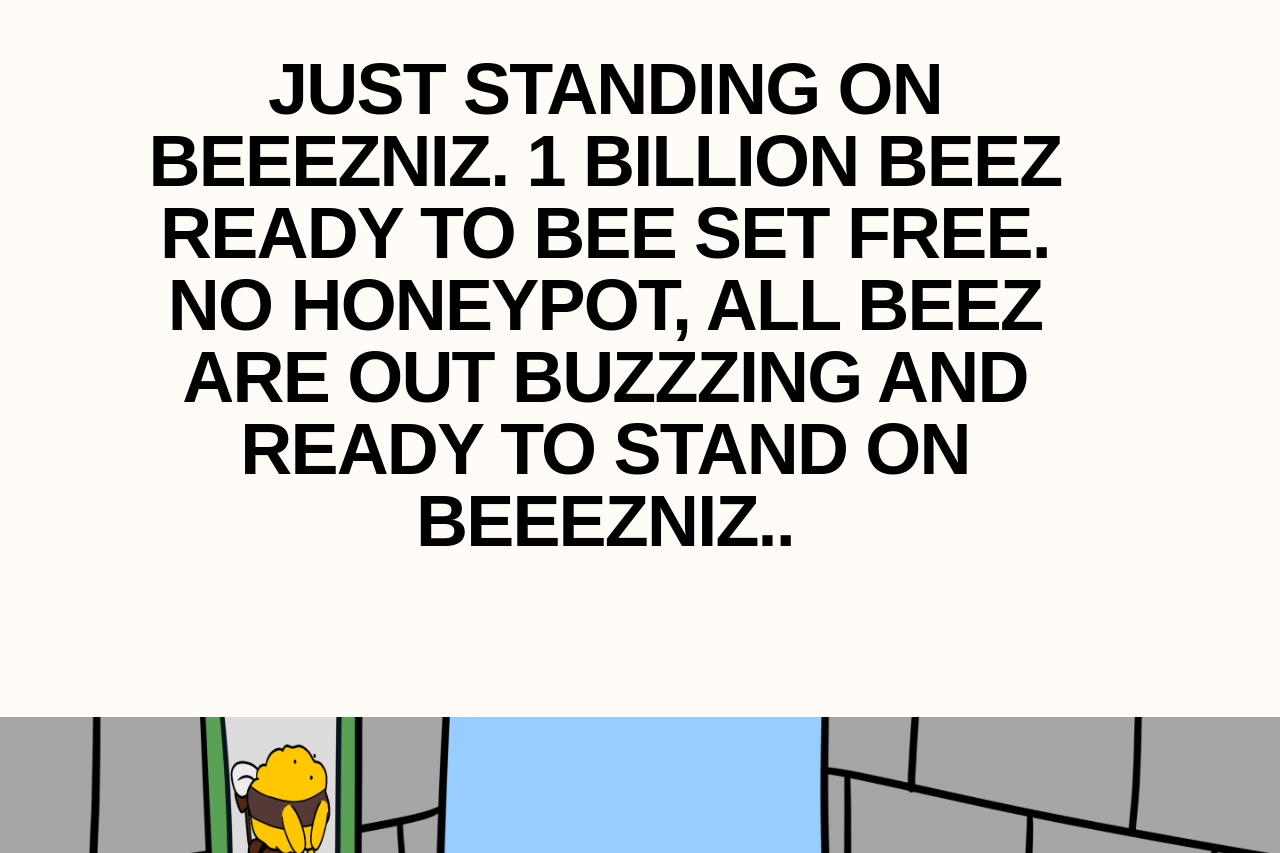
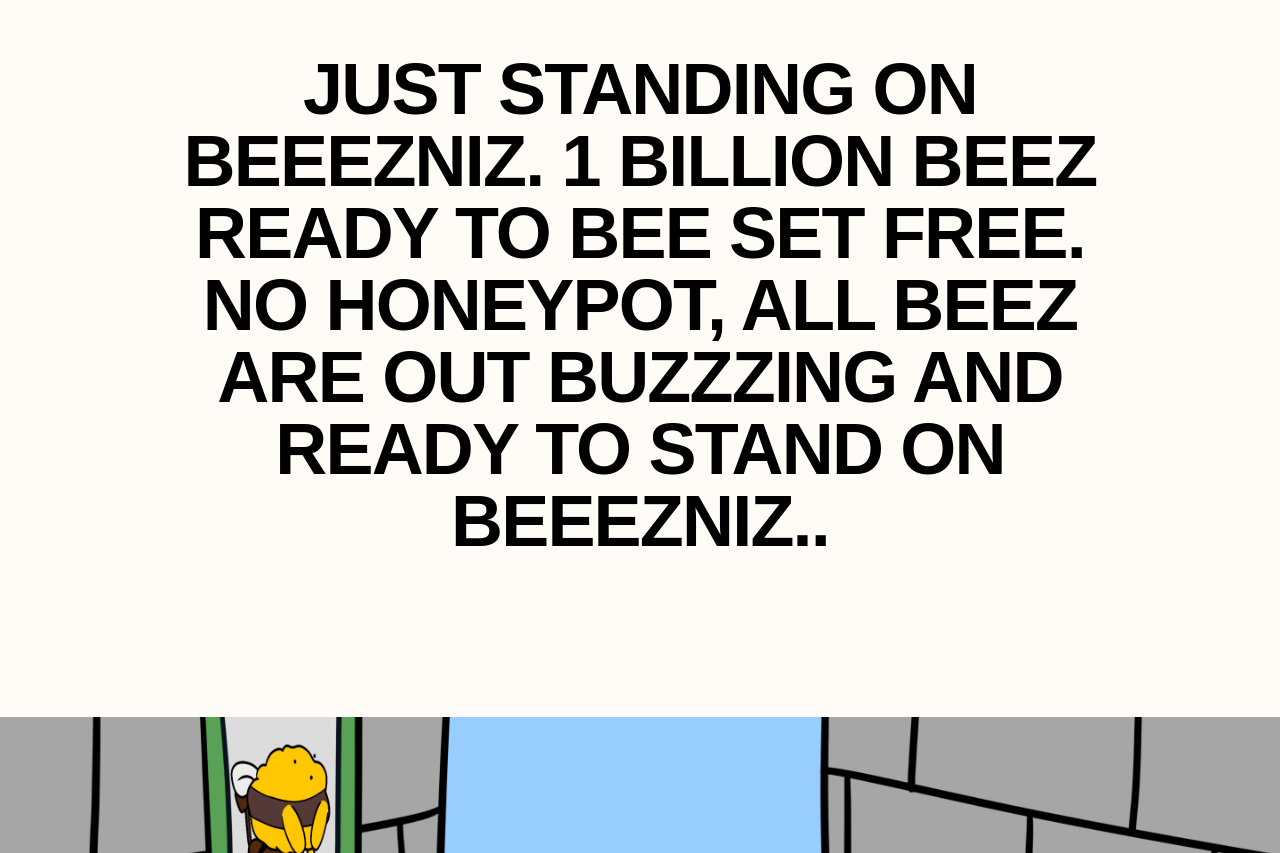
Before and after one commit to nachtstern3476/beezniz, a website built with Vite: page index.html in a window 1280 px wide. Shown: the part 1758-2611 px from the top of the page. Built offline with nearby package versions, Linux system fonts and the light colour scheme; files whose address does not match are found by name.

Commit message:
update mx auto

```diff
--- a/index.html
+++ b/index.html
@@ -71,7 +71,7 @@
         <section class="bg-white px-20 lg:px-36 py-40 text-center">
             <p class="mb-1.5 uppercase text-lg">About</p>
             <p class="font-bold uppercase text-3xl">BEEZNIZ</p>
-            <p class="text-6xl lg:text-7xl font-bold mt-14 tracking-tight max-w-[922px]">
+            <p class="mx-auto text-6xl lg:text-7xl font-bold mt-14 tracking-tight max-w-[922px]">
                 JUST STANDING ON BEEEZNIZ. 1 BILLION BEEZ READY TO BEE SET FREE. NO HONEYPOT, ALL BEEZ ARE OUT
                 BUZZZING AND READY TO STAND ON BEEEZNIZ..
             </p>
```
